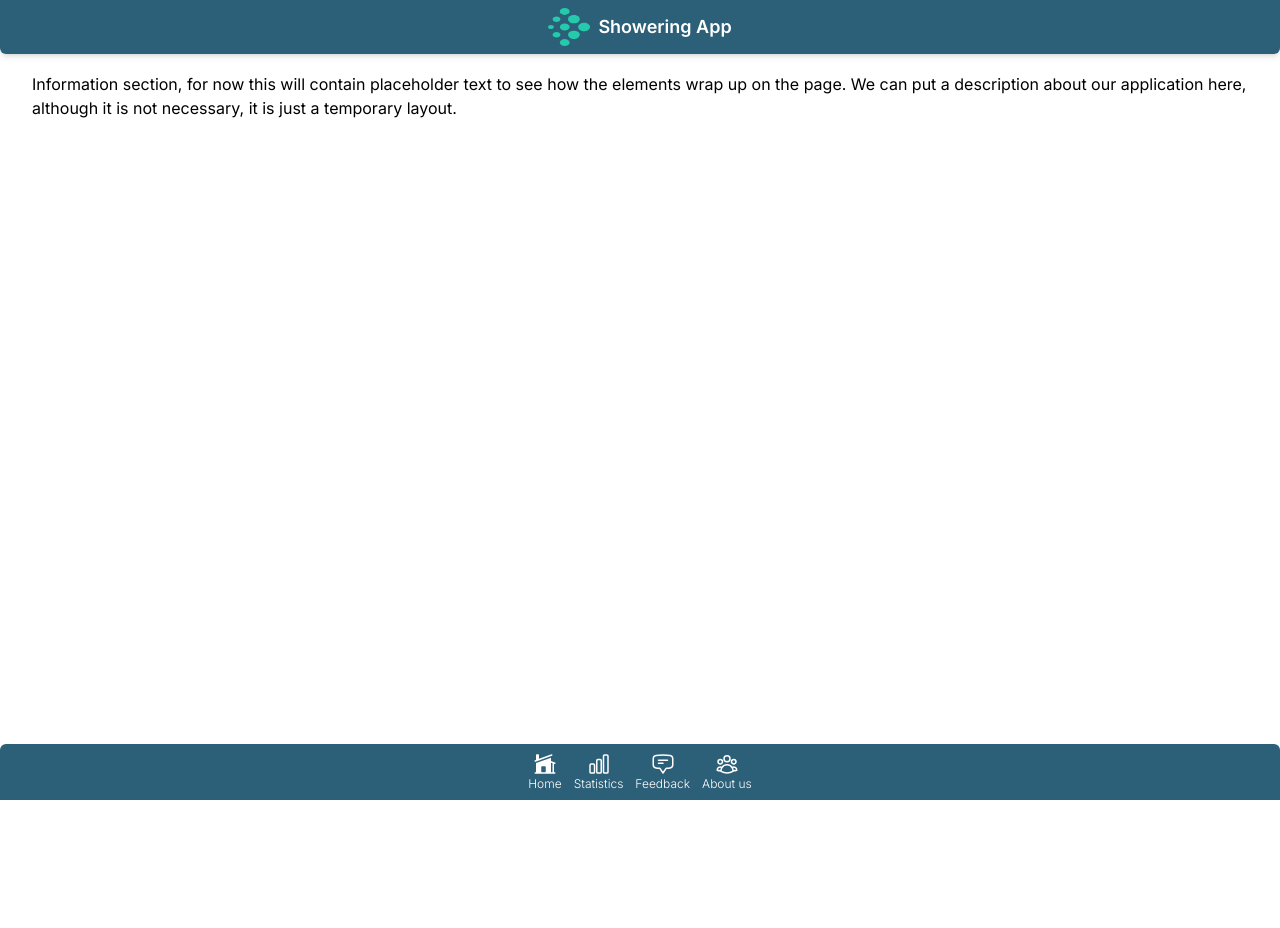
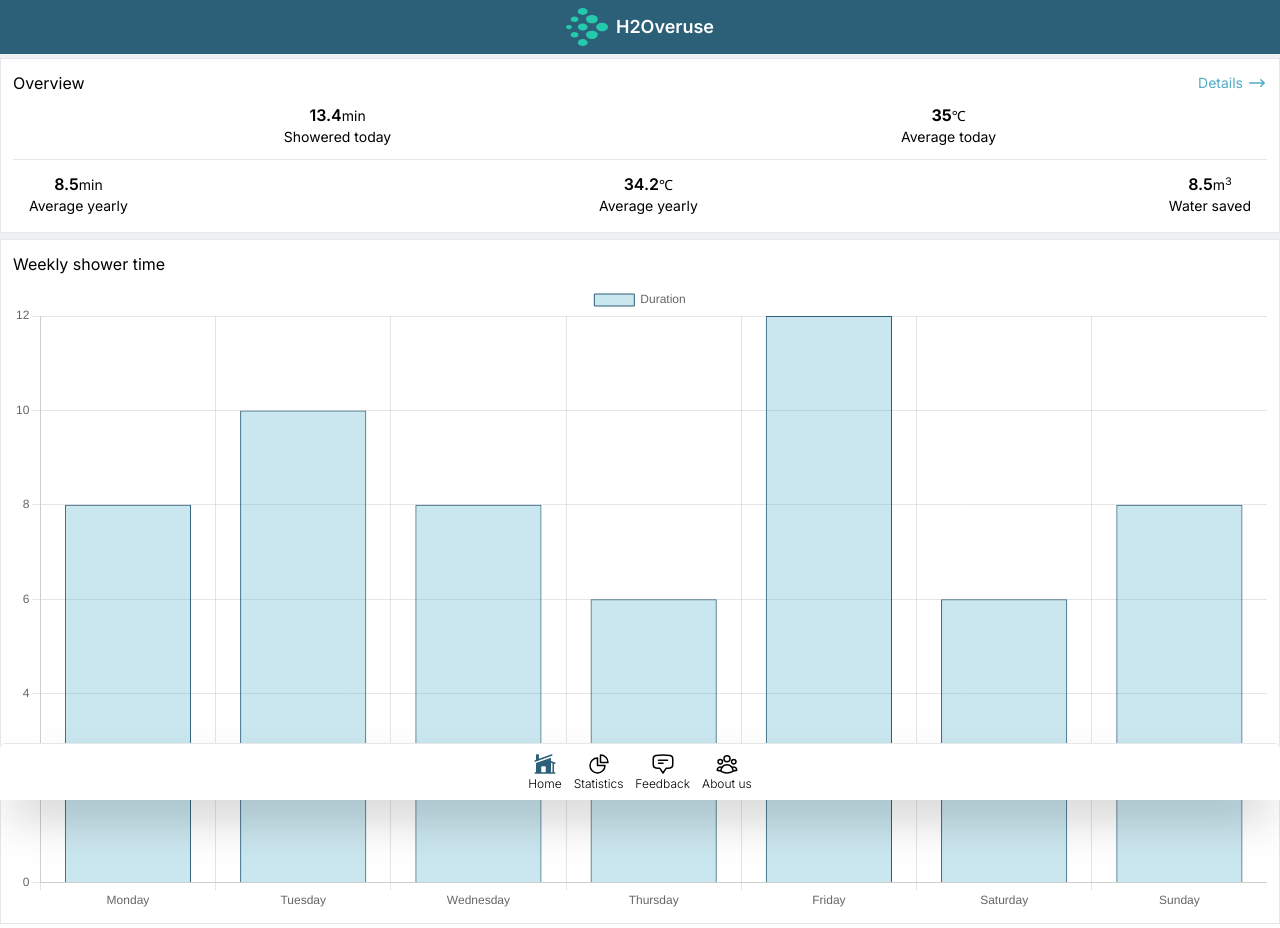
Before and after one commit to LiamYS/showering-app, a Flask app: page / in a window 1280 px wide. Before the commit the page ends 800 px from the top, so only its background shows below. Run offline with Flask 2, Linux system fonts and the light colour scheme.

Commit message:
Added homepage overview and graphs

```diff
--- a/static/css/main.css
+++ b/static/css/main.css
@@ -592,12 +592,20 @@
   height: 1.5rem;
 }
 
+.h-5 {
+  height: 1.25rem;
+}
+
 .w-full {
   width: 100%;
 }
 
 .w-6 {
   width: 1.5rem;
+}
+
+.w-5 {
+  width: 1.25rem;
 }
 
 .flex-row {
@@ -624,6 +632,10 @@
   justify-content: space-between;
 }
 
+.justify-around {
+  justify-content: space-around;
+}
+
 .space-y-2 > :not([hidden]) ~ :not([hidden]) {
   --tw-space-y-reverse: 0;
   margin-top: calc(0.5rem * calc(1 - var(--tw-space-y-reverse)));
@@ -642,16 +654,22 @@
   margin-left: calc(0.75rem * calc(1 - var(--tw-space-x-reverse)));
 }
 
-.space-y-3\.5 > :not([hidden]) ~ :not([hidden]) {
+.space-y-1\.5 > :not([hidden]) ~ :not([hidden]) {
   --tw-space-y-reverse: 0;
-  margin-top: calc(0.875rem * calc(1 - var(--tw-space-y-reverse)));
-  margin-bottom: calc(0.875rem * var(--tw-space-y-reverse));
+  margin-top: calc(0.375rem * calc(1 - var(--tw-space-y-reverse)));
+  margin-bottom: calc(0.375rem * var(--tw-space-y-reverse));
 }
 
-.space-y-3 > :not([hidden]) ~ :not([hidden]) {
+.space-y-1 > :not([hidden]) ~ :not([hidden]) {
   --tw-space-y-reverse: 0;
-  margin-top: calc(0.75rem * calc(1 - var(--tw-space-y-reverse)));
-  margin-bottom: calc(0.75rem * var(--tw-space-y-reverse));
+  margin-top: calc(0.25rem * calc(1 - var(--tw-space-y-reverse)));
+  margin-bottom: calc(0.25rem * var(--tw-space-y-reverse));
+}
+
+.space-x-1 > :not([hidden]) ~ :not([hidden]) {
+  --tw-space-x-reverse: 0;
+  margin-right: calc(0.25rem * var(--tw-space-x-reverse));
+  margin-left: calc(0.25rem * calc(1 - var(--tw-space-x-reverse)));
 }
 
 .space-y-5 > :not([hidden]) ~ :not([hidden]) {
@@ -660,26 +678,21 @@
   margin-bottom: calc(1.25rem * var(--tw-space-y-reverse));
 }
 
-.overflow-hidden {
-  overflow: hidden;
-}
-
-.rounded-full {
-  border-radius: 9999px;
-}
-
-.rounded-lg {
-  border-radius: 0.5rem;
-}
-
-.rounded-b-md {
-  border-bottom-right-radius: 0.375rem;
-  border-bottom-left-radius: 0.375rem;
-}
-
 .rounded-t-md {
   border-top-left-radius: 0.375rem;
   border-top-right-radius: 0.375rem;
+}
+
+.border {
+  border-width: 1px;
+}
+
+.border-t {
+  border-top-width: 1px;
+}
+
+.border-b {
+  border-bottom-width: 1px;
 }
 
 .bg-main {
@@ -687,13 +700,13 @@
   background-color: rgb(44 95 120 / var(--tw-bg-opacity));
 }
 
-.bg-gray-50 {
-  --tw-bg-opacity: 1;
-  background-color: rgb(249 250 251 / var(--tw-bg-opacity));
+.bg-gray-200\/60 {
+  background-color: rgb(229 231 235 / 0.6);
 }
 
-.p-1 {
-  padding: 0.25rem;
+.bg-white {
+  --tw-bg-opacity: 1;
+  background-color: rgb(255 255 255 / var(--tw-bg-opacity));
 }
 
 .py-3 {
@@ -716,19 +729,14 @@
   padding-bottom: 0.5rem;
 }
 
-.px-2 {
-  padding-left: 0.5rem;
-  padding-right: 0.5rem;
-}
-
-.py-1\.5 {
-  padding-top: 0.375rem;
-  padding-bottom: 0.375rem;
-}
-
 .py-1 {
   padding-top: 0.25rem;
   padding-bottom: 0.25rem;
+}
+
+.px-3 {
+  padding-left: 0.75rem;
+  padding-right: 0.75rem;
 }
 
 .py-5 {
@@ -736,13 +744,13 @@
   padding-bottom: 1.25rem;
 }
 
-.px-5 {
-  padding-left: 1.25rem;
-  padding-right: 1.25rem;
+.py-4 {
+  padding-top: 1rem;
+  padding-bottom: 1rem;
 }
 
-.text-center {
-  text-align: center;
+.pb-3 {
+  padding-bottom: 0.75rem;
 }
 
 .text-lg {
@@ -755,6 +763,16 @@
   line-height: 1rem;
 }
 
+.text-sm {
+  font-size: 0.875rem;
+  line-height: 1.25rem;
+}
+
+.text-base {
+  font-size: 1rem;
+  line-height: 1.5rem;
+}
+
 .font-semibold {
   font-weight: 600;
 }
@@ -763,9 +781,23 @@
   font-weight: 300;
 }
 
+.font-bold {
+  font-weight: 700;
+}
+
 .text-white {
   --tw-text-opacity: 1;
   color: rgb(255 255 255 / var(--tw-text-opacity));
+}
+
+.text-main {
+  --tw-text-opacity: 1;
+  color: rgb(44 95 120 / var(--tw-text-opacity));
+}
+
+.text-main-light {
+  --tw-text-opacity: 1;
+  color: rgb(81 172 197 / var(--tw-text-opacity));
 }
 
 .antialiased {
@@ -773,21 +805,9 @@
   -moz-osx-font-smoothing: grayscale;
 }
 
-.shadow-md {
-  --tw-shadow: 0 4px 6px -1px rgb(0 0 0 / 0.1), 0 2px 4px -2px rgb(0 0 0 / 0.1);
-  --tw-shadow-colored: 0 4px 6px -1px var(--tw-shadow-color), 0 2px 4px -2px var(--tw-shadow-color);
-  box-shadow: var(--tw-ring-offset-shadow, 0 0 #0000), var(--tw-ring-shadow, 0 0 #0000), var(--tw-shadow);
-}
-
-.shadow-sm {
-  --tw-shadow: 0 1px 2px 0 rgb(0 0 0 / 0.05);
-  --tw-shadow-colored: 0 1px 2px 0 var(--tw-shadow-color);
-  box-shadow: var(--tw-ring-offset-shadow, 0 0 #0000), var(--tw-ring-shadow, 0 0 #0000), var(--tw-shadow);
-}
-
-.shadow-lg {
-  --tw-shadow: 0 10px 15px -3px rgb(0 0 0 / 0.1), 0 4px 6px -4px rgb(0 0 0 / 0.1);
-  --tw-shadow-colored: 0 10px 15px -3px var(--tw-shadow-color), 0 4px 6px -4px var(--tw-shadow-color);
+.shadow-2xl {
+  --tw-shadow: 0 25px 50px -12px rgb(0 0 0 / 0.25);
+  --tw-shadow-colored: 0 25px 50px -12px var(--tw-shadow-color);
   box-shadow: var(--tw-ring-offset-shadow, 0 0 #0000), var(--tw-ring-shadow, 0 0 #0000), var(--tw-shadow);
 }
 
@@ -795,18 +815,6 @@
   -webkit-tap-highlight-color: transparent;
 }
 
-.hover\:bg-transparent:hover {
-  background-color: transparent;
-}
-
-.focus\:bg-transparent:focus {
-  background-color: transparent;
-}
-
-.active\:bg-transparent:active {
-  background-color: transparent;
-}
-
 @media (min-width: 768px) {
   .md\:justify-center {
     justify-content: center;
--- a/templates/app.html
+++ b/templates/app.html
@@ -22,7 +22,7 @@
 <body class="antialiased">
     <div class="flex flex-col h-screen justify-between">
         <header>
-            <nav class="sticky shadow-md top-0 bg-main z-50 rounded-b-md space-x-2 flex items-center px-4 py-2 justify-start md:justify-center">
+            <nav class="sticky top-0 bg-main z-50 space-x-2 flex items-center px-4 py-2 justify-start md:justify-center">
                 <svg id="logo-37" width="42" height="38" viewBox="0 0 42 38" fill="none" xmlns="http://www.w3.org/2000/svg">
                     <path
                         d="M5.74661 28.7259C7.28678 29.8002 9.78389 29.8002 11.3241 28.7259C12.8642 27.6516 12.8642 25.9098 11.3241 24.8355C9.78389 23.7612 7.28678 23.7612 5.74661 24.8355C4.20644 25.9098 4.20644 27.6516 5.74661 28.7259Z"
@@ -52,16 +52,16 @@
                         d="M21.7322 29.6984C24.0425 31.3099 27.7881 31.3099 30.0984 29.6984C32.4086 28.087 32.4086 25.4744 30.0984 23.8629C27.7881 22.2515 24.0425 22.2515 21.7322 23.8629C19.422 25.4744 19.422 28.087 21.7322 29.6984Z"
                         class="ccustom" fill="#25CAAC"></path>
                 </svg>
-                <span class="text-lg font-semibold text-white">Showering App</span>
+                <span class="text-lg font-semibold text-white">H2Overuse</span>
             </nav>
         </header>
-        <main class="mb-auto w-full h-screen">
+        <main class="mb-auto w-full h-screen bg-gray-200/60">
             {% block body %}{% endblock %}
         </main>
-        <footer class="sticky bottom-0 bg-main z-50 rounded-t-md justify-center flex flex-row text-white font-light px-4 py-2 space-x-3">
+        <footer class="shadow-2xl sticky bottom-0 bg-white z-50 rounded-t-md justify-center flex flex-row border-t font-light px-4 py-2 space-x-3">
             <a class="flex flex-col items-center justify-center" href="{{ url_for('index') }}">
                 {% if request.path == '/' %}
-                <svg xmlns="http://www.w3.org/2000/svg" viewBox="0 0 24 24" fill="currentColor" class="w-6 h-6">
+                <svg xmlns="http://www.w3.org/2000/svg" viewBox="0 0 24 24" fill="currentColor" class="w-6 h-6 text-main">
                     <path
                         d="M19.006 3.705a.75.75 0 00-.512-1.41L6 6.838V3a.75.75 0 00-.75-.75h-1.5A.75.75 0 003 3v4.93l-1.006.365a.75.75 0 00.512 1.41l16.5-6z" />
                     <path fill-rule="evenodd"
@@ -79,22 +79,26 @@
             </a>
             <a class="flex flex-col items-center justify-center" href="{{ url_for('statistics') }}">
                 {% if request.path == '/statistics' %}
-                <svg xmlns="http://www.w3.org/2000/svg" viewBox="0 0 24 24" fill="currentColor" class="w-6 h-6">
-                    <path
-                        d="M18.375 2.25c-1.035 0-1.875.84-1.875 1.875v15.75c0 1.035.84 1.875 1.875 1.875h.75c1.035 0 1.875-.84 1.875-1.875V4.125c0-1.036-.84-1.875-1.875-1.875h-.75zM9.75 8.625c0-1.036.84-1.875 1.875-1.875h.75c1.036 0 1.875.84 1.875 1.875v11.25c0 1.035-.84 1.875-1.875 1.875h-.75a1.875 1.875 0 01-1.875-1.875V8.625zM3 13.125c0-1.036.84-1.875 1.875-1.875h.75c1.036 0 1.875.84 1.875 1.875v6.75c0 1.035-.84 1.875-1.875 1.875h-.75A1.875 1.875 0 013 19.875v-6.75z" />
+                <svg xmlns="http://www.w3.org/2000/svg" viewBox="0 0 24 24" fill="currentColor" class="w-6 h-6 text-main">
+                    <path fill-rule="evenodd"
+                        d="M2.25 13.5a8.25 8.25 0 018.25-8.25.75.75 0 01.75.75v6.75H18a.75.75 0 01.75.75 8.25 8.25 0 01-16.5 0z"
+                        clip-rule="evenodd" />
+                    <path fill-rule="evenodd"
+                        d="M12.75 3a.75.75 0 01.75-.75 8.25 8.25 0 018.25 8.25.75.75 0 01-.75.75h-7.5a.75.75 0 01-.75-.75V3z"
+                        clip-rule="evenodd" />
                 </svg>
                 {% else %}
                 <svg xmlns="http://www.w3.org/2000/svg" fill="none" viewBox="0 0 24 24" stroke-width="1.5" stroke="currentColor"
                     class="w-6 h-6">
-                    <path stroke-linecap="round" stroke-linejoin="round"
-                        d="M3 13.125C3 12.504 3.504 12 4.125 12h2.25c.621 0 1.125.504 1.125 1.125v6.75C7.5 20.496 6.996 21 6.375 21h-2.25A1.125 1.125 0 013 19.875v-6.75zM9.75 8.625c0-.621.504-1.125 1.125-1.125h2.25c.621 0 1.125.504 1.125 1.125v11.25c0 .621-.504 1.125-1.125 1.125h-2.25a1.125 1.125 0 01-1.125-1.125V8.625zM16.5 4.125c0-.621.504-1.125 1.125-1.125h2.25C20.496 3 21 3.504 21 4.125v15.75c0 .621-.504 1.125-1.125 1.125h-2.25a1.125 1.125 0 01-1.125-1.125V4.125z" />
+                    <path stroke-linecap="round" stroke-linejoin="round" d="M10.5 6a7.5 7.5 0 107.5 7.5h-7.5V6z" />
+                    <path stroke-linecap="round" stroke-linejoin="round" d="M13.5 10.5H21A7.5 7.5 0 0013.5 3v7.5z" />
                 </svg>
                 {% endif %}
                 <span class="text-xs">Statistics</span>
             </a>
             <a class="flex flex-col items-center justify-center" href="{{ url_for('feedback') }}">
                 {% if request.path == '/feedback' %}
-                <svg xmlns="http://www.w3.org/2000/svg" viewBox="0 0 24 24" fill="currentColor" class="w-6 h-6">
+                <svg xmlns="http://www.w3.org/2000/svg" viewBox="0 0 24 24" fill="currentColor" class="w-6 h-6 text-main">
                     <path fill-rule="evenodd"
                         d="M4.848 2.771A49.144 49.144 0 0112 2.25c2.43 0 4.817.178 7.152.52 1.978.292 3.348 2.024 3.348 3.97v6.02c0 1.946-1.37 3.678-3.348 3.97a48.901 48.901 0 01-3.476.383.39.39 0 00-.297.17l-2.755 4.133a.75.75 0 01-1.248 0l-2.755-4.133a.39.39 0 00-.297-.17 48.9 48.9 0 01-3.476-.384c-1.978-.29-3.348-2.024-3.348-3.97V6.741c0-1.946 1.37-3.68 3.348-3.97zM6.75 8.25a.75.75 0 01.75-.75h9a.75.75 0 010 1.5h-9a.75.75 0 01-.75-.75zm.75 2.25a.75.75 0 000 1.5H12a.75.75 0 000-1.5H7.5z"
                         clip-rule="evenodd" />
@@ -110,7 +114,7 @@
             </a>
             <a class="flex flex-col items-center justify-center" href="{{ url_for('about') }}">
                 {% if request.path == '/about' %}
-                <svg xmlns="http://www.w3.org/2000/svg" viewBox="0 0 24 24" fill="currentColor" class="w-6 h-6">
+                <svg xmlns="http://www.w3.org/2000/svg" viewBox="0 0 24 24" fill="currentColor" class="w-6 h-6 text-main">
                     <path fill-rule="evenodd"
                         d="M8.25 6.75a3.75 3.75 0 117.5 0 3.75 3.75 0 01-7.5 0zM15.75 9.75a3 3 0 116 0 3 3 0 01-6 0zM2.25 9.75a3 3 0 116 0 3 3 0 01-6 0zM6.31 15.117A6.745 6.745 0 0112 12a6.745 6.745 0 016.709 7.498.75.75 0 01-.372.568A12.696 12.696 0 0112 21.75c-2.305 0-4.47-.612-6.337-1.684a.75.75 0 01-.372-.568 6.787 6.787 0 011.019-4.38z"
                         clip-rule="evenodd" />
--- a/templates/index.html
+++ b/templates/index.html
@@ -5,21 +5,94 @@
 {% endblock %}
 
 {% block body %}
-<div class="flex flex-col py-3 px-6 space-y-2">
-    <div class="px-2 py-1.5">
-        Information section, for now this will contain placeholder text to see how the elements wrap up on the page.
-        We can put a description about our application here, although it is not necessary, it is just a temporary layout.
+<div class="flex flex-col py-1 space-y-1.5">
+    <div class="flex flex-col px-3 py-3 border space-y-2 bg-white">
+        <div class="flex justify-between">
+            <span>Overview</span>
+            <a class="flex items-center text-main-light text-sm space-x-1" href="{{ url_for('statistics') }}">
+                <span>Details</span>
+                <svg xmlns="http://www.w3.org/2000/svg" viewBox="0 0 20 20" fill="currentColor" class="w-5 h-5">
+                    <path fill-rule="evenodd"
+                        d="M2 10a.75.75 0 01.75-.75h12.59l-2.1-1.95a.75.75 0 111.02-1.1l3.5 3.25a.75.75 0 010 1.1l-3.5 3.25a.75.75 0 11-1.02-1.1l2.1-1.95H2.75A.75.75 0 012 10z"
+                        clip-rule="evenodd" />
+                </svg>
+            </a>
+        </div>
+        <div class="flex justify-around px-4 pb-3 text-sm border-b">
+            <div class="flex flex-col items-center">
+                <span><span class="text-base font-semibold">13.4</span>min</span>
+                <span>Showered today</span>
+            </div>
+            <div class="flex flex-col items-center">
+                <span><span class="text-base font-bold">35</span>&#8451</span>
+                <span>Average today</span>
+            </div>
+        </div>
+        <div class="flex justify-between px-4 py-1 text-sm">
+            <div class="flex flex-col items-center">
+                <span><span class="text-base font-semibold">8.5</span>min</span>
+                <span>Average yearly</span>
+            </div>
+            <div class="flex flex-col items-center">
+                <span><span class="text-base font-semibold">34.2</span>&#8451</span>
+                <span>Average yearly</span>
+            </div>
+            <div class="flex flex-col items-center">
+                <span><span class="text-base font-semibold">8.5</span>m<sup>3</sup></span>
+                <span>Water saved</span>
+            </div>
+        </div>
     </div>
-    <!-- <div class="flex flex-col space-y-3.5 shadow-sm">
-        <a class="px-2 py-1.5 bg-main rounded-full text-center text-white max-w">
-            Statistics
-        </a>
-        <a class="px-2 py-1.5 bg-main rounded-full text-center text-white max-w">
-            Feedback
-        </a>
-        <a class="px-2 py-1.5 bg-main rounded-full text-center text-white max-w">
-            About us
-        </a>
-    </div> -->
+    <div class="flex flex-col px-3 py-3 border space-y-2 bg-white">
+        <span>Weekly shower time</span>
+        <div>
+            <canvas id="myChart"></canvas>
+        </div>
+    </div>
 </div>
+<script src="https://cdn.jsdelivr.net/npm/chart.js"></script>
+<script>
+    const labels = [
+        'Monday',
+        'Tuesday',
+        'Wednesday',
+        'Thursday',
+        'Friday',
+        'Saturday',
+        'Sunday'
+    ];
+
+    const data = {
+        labels: labels,
+        datasets: [{
+            label: 'Duration',
+            backgroundColor: 'rgb(81, 172, 197, 0.3)',
+            borderColor: 'rgb(44, 95, 120)',
+            borderWidth: 1,
+            data: [8,10,8,6,12,6,8],
+        }]
+    };
+
+    const config = {
+        type: 'bar',
+        data: data,
+        options: {
+            plugins: {
+                tooltip: {
+                    callbacks: {
+                        beforeLabel: function(tooltipItem) {
+                            return 'Minutes';
+                        }
+                    }
+                }
+            }
+        }
+    };
+</script>
+<script>
+    const myChart = new Chart(
+        document.getElementById('myChart'),
+        config
+    );
+</script>
 {% endblock %}
```
Also changed, not shown: package.json (+78 -1 lines), templates/statistics.html (+0 -75 lines), package-lock.json.
